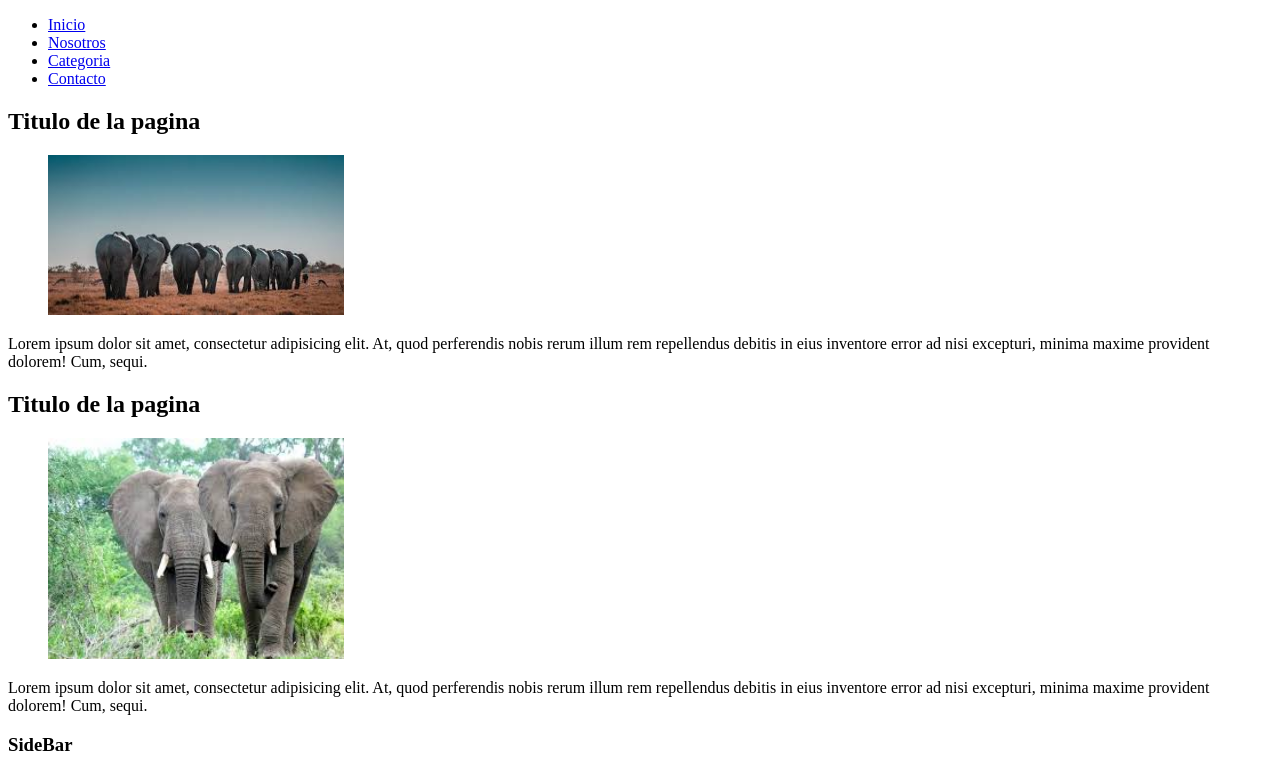
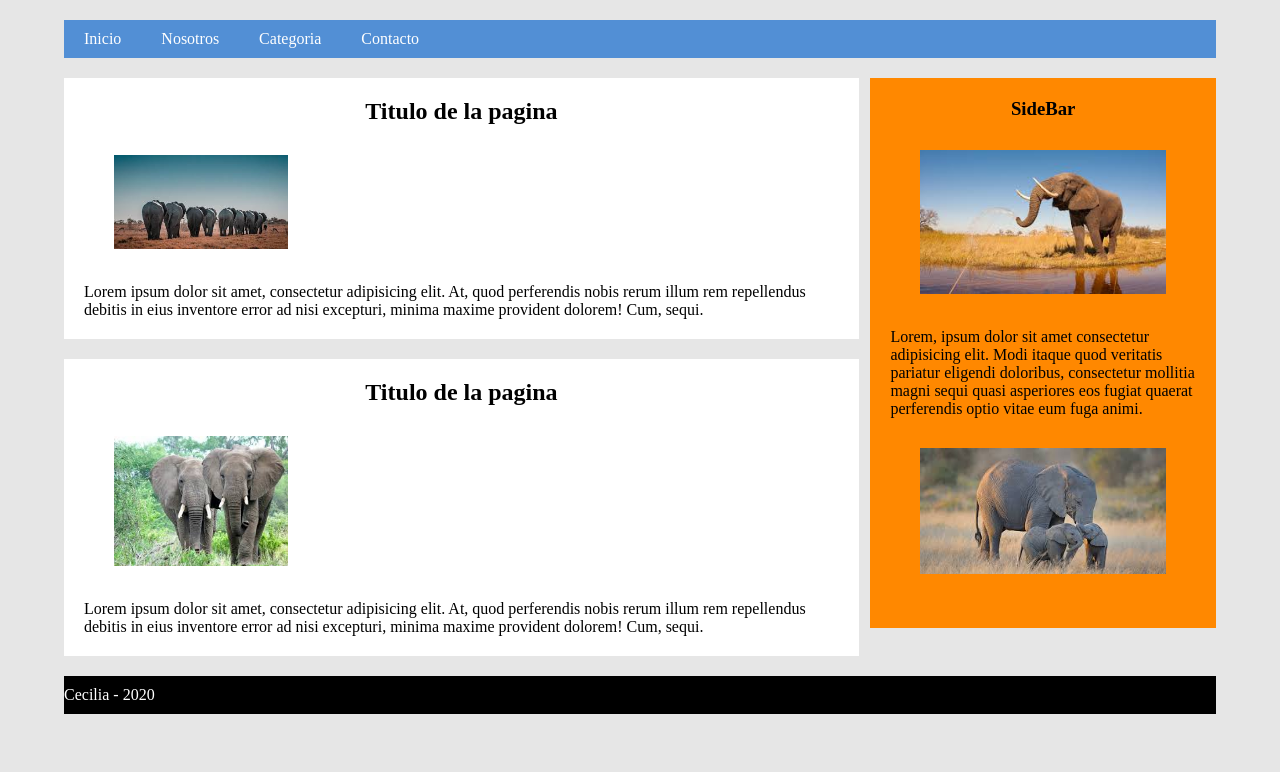
Before and after one commit to ceciliarr/Layout, a plain HTML site: page index.html in a window 1280 px wide. Shown: the top 772 px of the page. Drawn offline with Linux system fonts and the light colour scheme.

Commit message:
subiendo estilos terminados

```diff
--- a/css/style.css
+++ b/css/style.css
@@ -0,0 +1,76 @@
+*{
+    margin: 0;
+    padding: 0;
+}
+
+body{
+    background-color: #e6e6e6;
+}
+
+header, main, footer{
+    width: 90%;
+    margin: 20px auto;
+}
+
+header nav{
+    background-color: #528fd5;
+    overflow: hidden;
+}
+
+header nav ul {
+    list-style: none;
+}
+
+header nav ul li {
+    float: left;
+}
+
+header nav ul li a {
+    padding: 10px 20px;
+    display:block ;
+    color: #ffffff;
+    text-decoration: none;
+}
+
+header nav ul li a:hover {
+    background-color: #75acec;
+}
+
+section {
+    width: 69%;
+    float: left;
+    margin-right: 1%;
+}
+
+aside{
+    width: 30%;
+    background-color: #ff8800;
+    float: left;
+    padding: 20px;
+    box-sizing: border-box;
+}
+
+aside h3{
+    text-align: center;
+}
+
+article{
+    padding: 20px;
+    background-color: #ffffff;
+    margin-bottom: 20px;
+}
+
+footer{
+    background-color: black;
+    color: #ffffff;
+    clear: both;
+    padding: 10px 0;
+}
+
+figure{
+    padding: 30px;
+}
+
+h2{
+    text-align: center;
+}
--- a/index.html
+++ b/index.html
@@ -40,9 +40,14 @@
         <aside>
             <h3>SideBar</h3>
             <figure>
-                <img src="./img/elefante3.jpg" alt="elefante3">
+                <img src="./img/elefante3.jpg" alt="elefante3" width="100%">
             </figure>
             <p>Lorem, ipsum dolor sit amet consectetur adipisicing elit. Modi itaque quod veritatis pariatur eligendi doloribus, consectetur mollitia magni sequi quasi asperiores eos fugiat quaerat perferendis optio vitae eum fuga animi.</p>
+
+            <figure>
+                <img src="./img/elefante4.jpg" alt="elefante4" width="100%">
+
+            </figure>
         </aside>
     </main>
 
```
